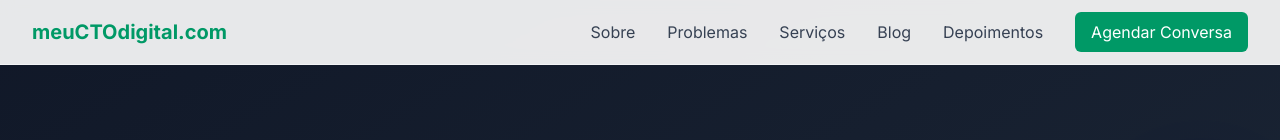
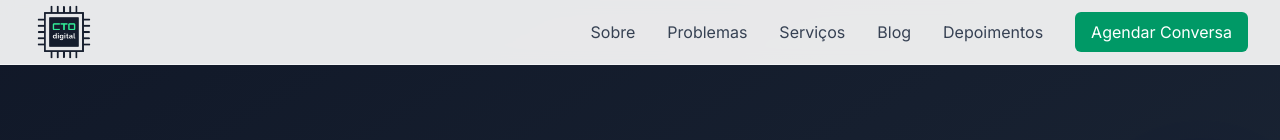
Before and after one commit to mendesalan/cto, a Next.js app: page / in a window 1280 px wide. Shown: the top 140 px of the page. Built offline with nearby package versions, Linux system fonts and the light colour scheme.

Commit message:
update logo

```diff
--- a/src/components/Navbar.tsx
+++ b/src/components/Navbar.tsx
@@ -2,6 +2,7 @@
 
 import { useState } from "react";
 import Link from "next/link";
+import Image from "next/image";
 import { FaBars, FaTimes } from "react-icons/fa";
 import { motion } from "framer-motion";
 
@@ -16,8 +17,14 @@ const Navbar = () => {
     <header className="fixed top-0 left-0 w-full z-50 bg-white/90 backdrop-blur-sm border-b border-gray-100">
       <div className="container mx-auto px-4 sm:px-6 lg:px-8">
         <div className="flex justify-between items-center h-16">
-          <Link href="/" className="text-xl font-bold text-emerald-600">
-            meuCTOdigital.com
+          <Link href="/" className="flex items-center">
+            <Image
+              src="/cto-digital.png"
+              alt="meuCTOdigital.com"
+              width={160}
+              height={60}
+              className="h-16 w-auto"
+            />
           </Link>
 
           {/* Desktop Navigation */}
```
Also changed, not shown: public/cto-digital.png (added), public/logo.svg (added).
